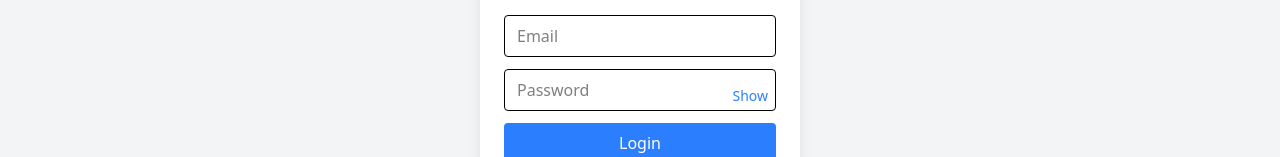
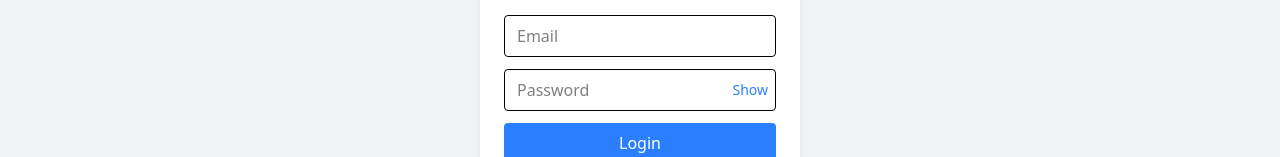
Before and after one commit to Vishuu9090/Fake-E-com, a React (Vite) app in the folder vite-project/: page /login in a window 1280 px wide. Shown: the part 373-530 px from the top of the page. Built offline with nearby package versions, Linux system fonts and the light colour scheme.

Commit message:
password secton updated

```diff
--- a/vite-project/src/components/Login.jsx
+++ b/vite-project/src/components/Login.jsx
@@ -35,7 +35,7 @@ export default function Login({ setUser }) {
         <input type="email" placeholder="Email" value={email} onChange={e => setEmail(e.target.value)} className="w-full px-3 py-2 mb-3 border rounded" required />
 
         <div className="relative">
-          <input type={showPassword ? "text" : "password"} placeholder="Password" value={password} onChange={e => setPassword(e.target.value)} className="w-full px-3 py-2 mb-3 border rounded pr-16" required />
+          <input type={showPassword ? "text" : "password"} placeholder="Password" value={password} onChange={e => setPassword(e.target.value)} className="w-full flex justify-center items-center px-3 py-2 mb-3 border rounded pr-16" required />
           <button type="button" onClick={() => setShowPassword(!showPassword)} className="absolute right-2 top-1/2 -translate-y-1/2 text-sm text-blue-500">
             {showPassword ? "Hide" : "Show"}
           </button>
```
